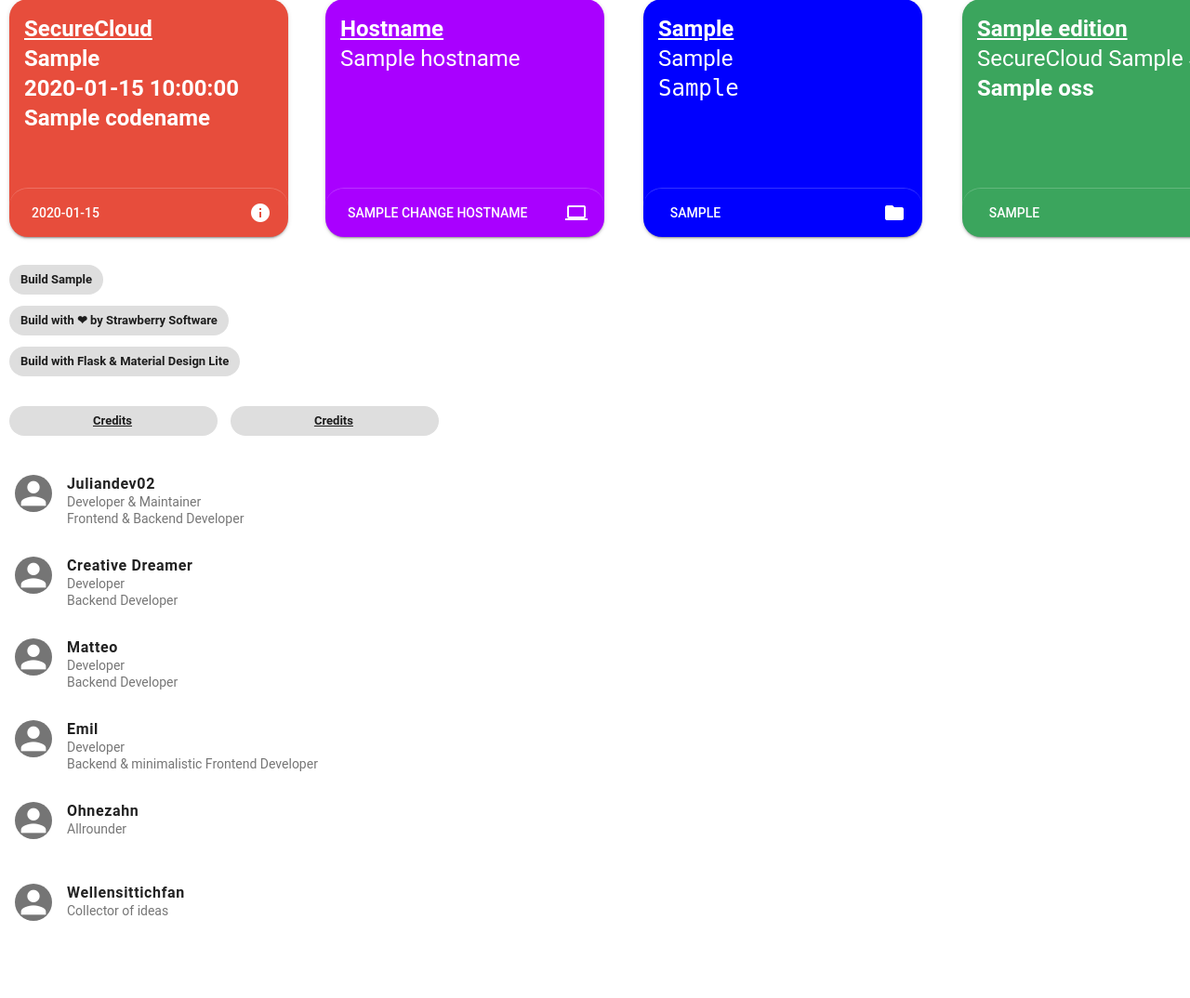
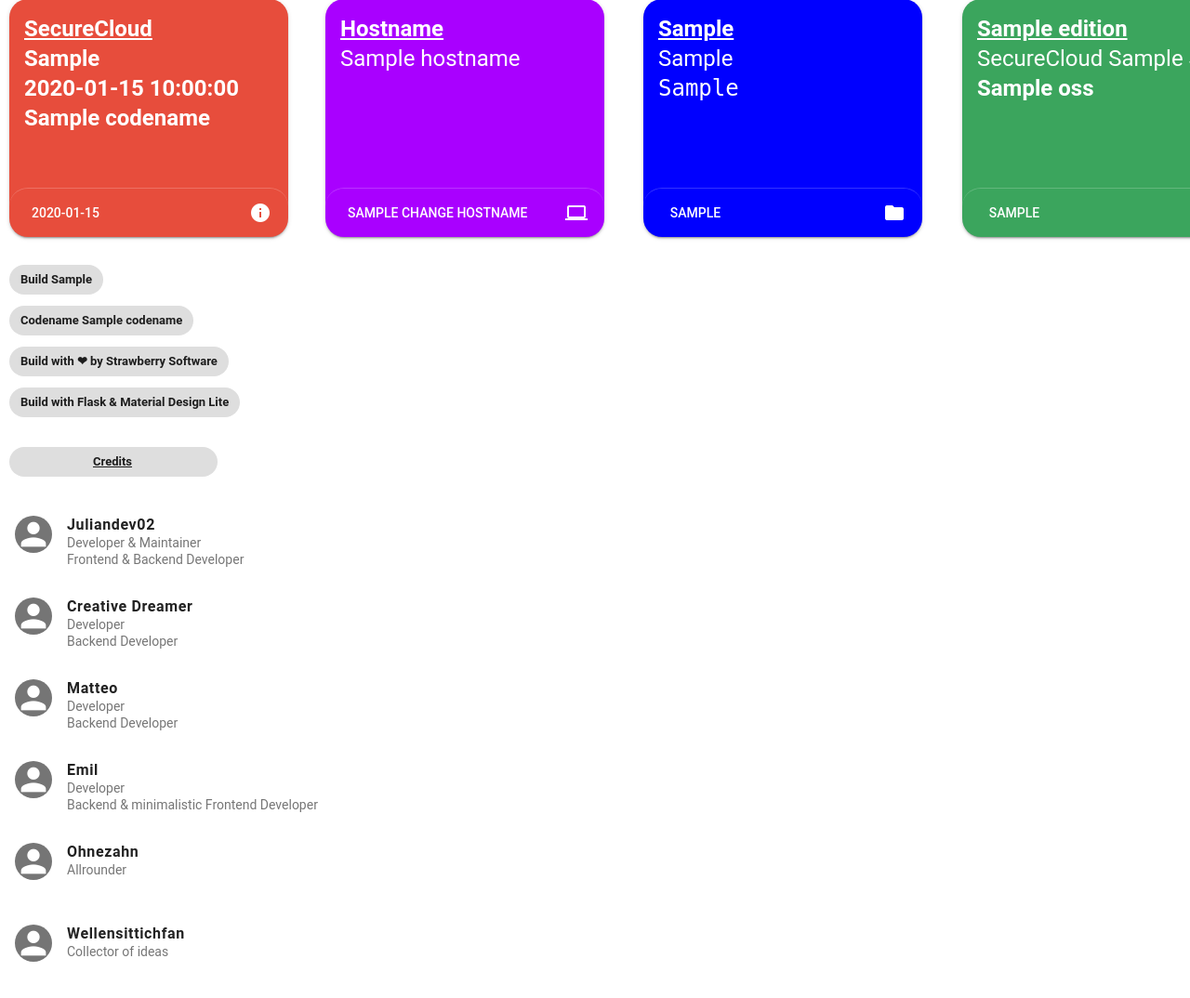
Before and after one commit to Strawberry-Software-Industries/SecureCloud, a Flask app: template templates/about.html in a window 1280 px wide. Shown: the part 75-1149 px from the top of the page at 93% size. Run offline with Flask 2, Linux system fonts and the light colour scheme; the template is opened without the code that fills it: most values are stand-ins (such as "Sample title", 1, 10 or a date in 2020); parts of the project's set-up code (start-up, migrations or seed data) failed here and were passed over.

Commit message:
Added Codename Chip

```diff
--- a/templates/about.html
+++ b/templates/about.html
@@ -306,6 +306,10 @@
                 </span> <br>
 
                 <span class="mdl-chip " style="margin-left: 10px; margin-top: 10px; ">
+                    <span class="mdl-chip__text "><b>Codename {{codename}}</b></span>
+                </span> <br>
+
+                <span class="mdl-chip " style="margin-left: 10px; margin-top: 10px; ">
                     <span class="mdl-chip__text "><b>Build with &#10084; by Strawberry Software</b></span>
                 </span> <br>
 
@@ -317,9 +321,7 @@
                     <span class="mdl-chip__text " style="margin-left: 78px; "><b><u>Credits</u></b></span>
                 </span>
 
-                <span class="mdl-chip " style="margin-left: 10px; margin-top: 10px; width: 200px; ">
-                    <span class="mdl-chip__text " style="margin-left: 78px; "><b><u>Credits</u></b></span>
-                </span>
+
 
                 <style>
                     .demo-list-three {
```
